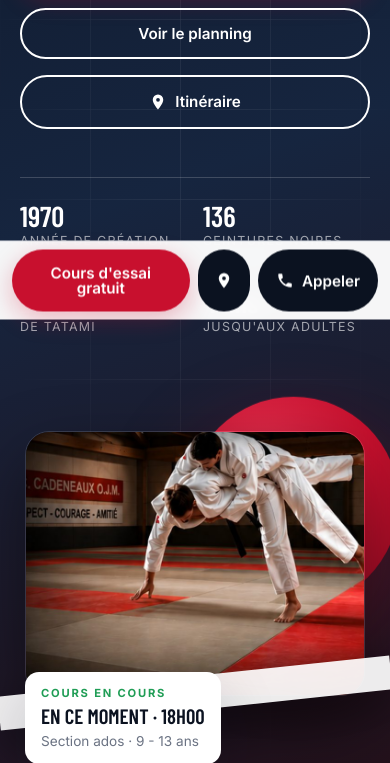
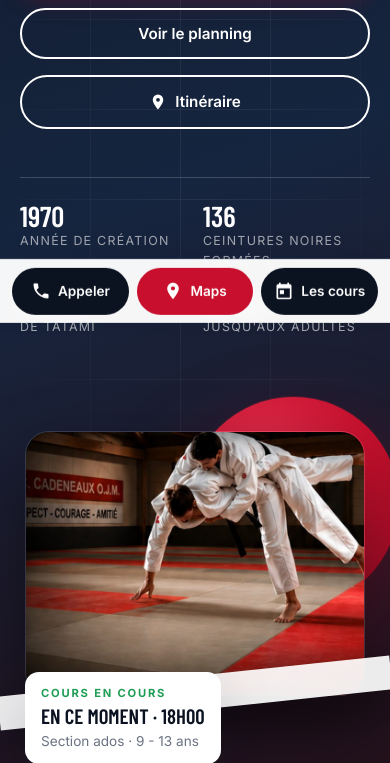
Before and after one commit to easypcinformatique-svg/Dev, a PHP site: page / in a window 390 px wide. Shown: the part 611-1374 px from the top of the page. Run offline with PHP 8.4, Linux system fonts and the light colour scheme; some web fonts are replaced.

Commit message:
Judo Club Cadeneaux : boutons flottants Appeler, Maps, Les cours
Barre flottante sur tous les ecrans (pilule en bas a droite sur ordinateur,
barre pleine largeur sur mobile) avec trois actions : appel, itineraire
Google Maps, acces aux cours.

Co-Authored-By: Claude Fable 5.1 <noreply@anthropic.com>
Claude-Session: https://claude.ai/code/session_01PvTfC2ERNcfstCjCoQBWby

```diff
--- a/judo-club/css/style.css
+++ b/judo-club/css/style.css
@@ -1828,3 +1828,47 @@ input[aria-invalid="true"], select[aria-invalid="true"], textarea[aria-invalid="
 
 .info-card__cta { margin-top: var(--space-6); }
 .sticky-cta .btn--icon { flex: 0 0 auto; padding: .85rem .95rem; }
+
+/* ---------- Boutons flottants (tous ecrans) ---------- */
+.sticky-cta {
+    display: flex;
+    left: auto; right: 20px; bottom: 20px;
+    width: auto;
+    padding: 6px;
+    gap: 6px;
+    border-radius: 999px;
+    border: 1px solid var(--border);
+    background: rgba(255, 255, 255, .96);
+    box-shadow: var(--shadow-lg);
+    transform: translateY(140%);
+}
+.sticky-cta.is-visible { transform: translateY(0); }
+.fab {
+    display: inline-flex; align-items: center; justify-content: center; gap: .45rem;
+    padding: .75rem 1.05rem;
+    border-radius: 999px;
+    background: var(--navy-900); color: #fff;
+    font-size: .88rem; font-weight: 600; line-height: 1;
+    white-space: nowrap;
+    transition: transform var(--transition), background var(--transition);
+}
+.fab:hover { transform: translateY(-2px); background: var(--navy-700); }
+.fab--primary { background: var(--red-600); }
+.fab--primary:hover { background: var(--red-500); }
+.to-top { bottom: 84px; }
+body { padding-bottom: 0; }
+
+@media (max-width: 820px) {
+    .sticky-cta {
+        left: 0; right: 0; bottom: 0;
+        width: 100%;
+        border-radius: 0;
+        border: 0; border-top: 1px solid var(--border);
+        padding: var(--space-2) var(--space-3) calc(var(--space-2) + env(safe-area-inset-bottom));
+        gap: var(--space-2);
+        box-shadow: 0 -8px 24px rgba(11, 18, 32, .08);
+    }
+    .fab { flex: 1; padding: .85rem .5rem; font-size: .85rem; }
+    body { padding-bottom: 72px; }
+    .to-top { bottom: 84px; }
+}
--- a/judo-club/index.html
+++ b/judo-club/index.html
@@ -1193,15 +1193,21 @@ La lightbox (js/main.js) fonctionne sans autre réglage.
     </div>
 </footer>
 
-<!-- Barre d'action mobile -->
-<div class="sticky-cta" id="sticky-cta" aria-hidden="true">
-    <a class="btn btn--primary" href="#inscription">Cours d'essai gratuit</a>
-    <a class="btn btn--dark btn--icon" href="https://www.google.com/maps/dir/?api=1&amp;destination=Complexe+sportif+des+Bouroumettes%2C+7+chemin+de+Pierrefeu%2C+13170+Les+Pennes-Mirabeau" target="_blank" rel="noopener" aria-label="Itinéraire vers le dojo sur Google Maps"><svg width="18" height="18" viewBox="0 0 24 24" fill="currentColor" aria-hidden="true"><path d="M12 2a7 7 0 0 0-7 7c0 5.2 7 13 7 13s7-7.8 7-13a7 7 0 0 0-7-7m0 9.5A2.5 2.5 0 1 1 14.5 9 2.5 2.5 0 0 1 12 11.5"/></svg></a>
-    <a class="btn btn--dark" href="tel:+33663671283" aria-label="Appeler le club">
-        <svg width="18" height="18" viewBox="0 0 24 24" fill="currentColor" aria-hidden="true"><path d="M6.6 10.8a15.1 15.1 0 0 0 6.6 6.6l2.2-2.2a1 1 0 0 1 1-.24 11.4 11.4 0 0 0 3.6.58 1 1 0 0 1 1 1V20a1 1 0 0 1-1 1A17 17 0 0 1 3 4a1 1 0 0 1 1-1h3.5a1 1 0 0 1 1 1 11.4 11.4 0 0 0 .58 3.6 1 1 0 0 1-.25 1z"/></svg>
-        Appeler
+<!-- Boutons flottants : appeler, itineraire, cours -->
+<nav class="sticky-cta" id="sticky-cta" aria-label="Actions rapides">
+    <a class="fab" href="tel:+33663671283">
+        <svg width="20" height="20" viewBox="0 0 24 24" fill="currentColor" aria-hidden="true"><path d="M6.6 10.8a15.1 15.1 0 0 0 6.6 6.6l2.2-2.2a1 1 0 0 1 1-.24 11.4 11.4 0 0 0 3.6.58 1 1 0 0 1 1 1V20a1 1 0 0 1-1 1A17 17 0 0 1 3 4a1 1 0 0 1 1-1h3.5a1 1 0 0 1 1 1 11.4 11.4 0 0 0 .58 3.6 1 1 0 0 1-.25 1z"/></svg>
+        <span>Appeler</span>
     </a>
-</div>
+    <a class="fab fab--primary" href="https://www.google.com/maps/dir/?api=1&amp;destination=Complexe+sportif+des+Bouroumettes%2C+7+chemin+de+Pierrefeu%2C+13170+Les+Pennes-Mirabeau" target="_blank" rel="noopener">
+        <svg width="20" height="20" viewBox="0 0 24 24" fill="currentColor" aria-hidden="true"><path d="M12 2a7 7 0 0 0-7 7c0 5.2 7 13 7 13s7-7.8 7-13a7 7 0 0 0-7-7m0 9.5A2.5 2.5 0 1 1 14.5 9 2.5 2.5 0 0 1 12 11.5"/></svg>
+        <span>Maps</span>
+    </a>
+    <a class="fab" href="#cours">
+        <svg width="20" height="20" viewBox="0 0 24 24" fill="currentColor" aria-hidden="true"><path d="M19 4h-1V2h-2v2H8V2H6v2H5a2 2 0 0 0-2 2v14a2 2 0 0 0 2 2h14a2 2 0 0 0 2-2V6a2 2 0 0 0-2-2m0 16H5V9h14zM7 11h5v5H7z"/></svg>
+        <span>Les cours</span>
+    </a>
+</nav>
 
 <button class="to-top" id="to-top" aria-label="Revenir en haut de page">
     <svg width="20" height="20" viewBox="0 0 24 24" fill="currentColor" aria-hidden="true"><path d="M12 4 4 12h5v8h6v-8h5z"/></svg>
```
